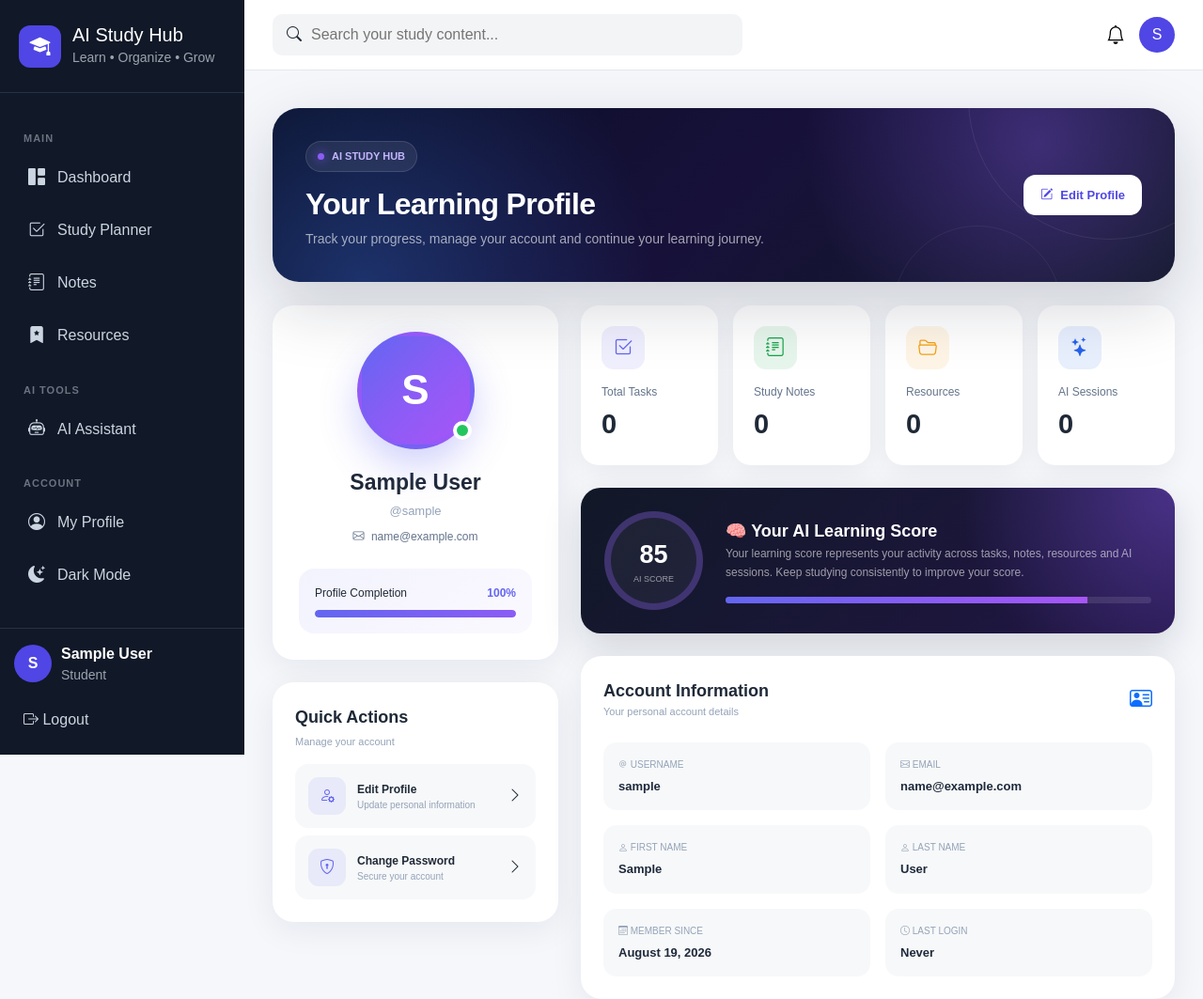
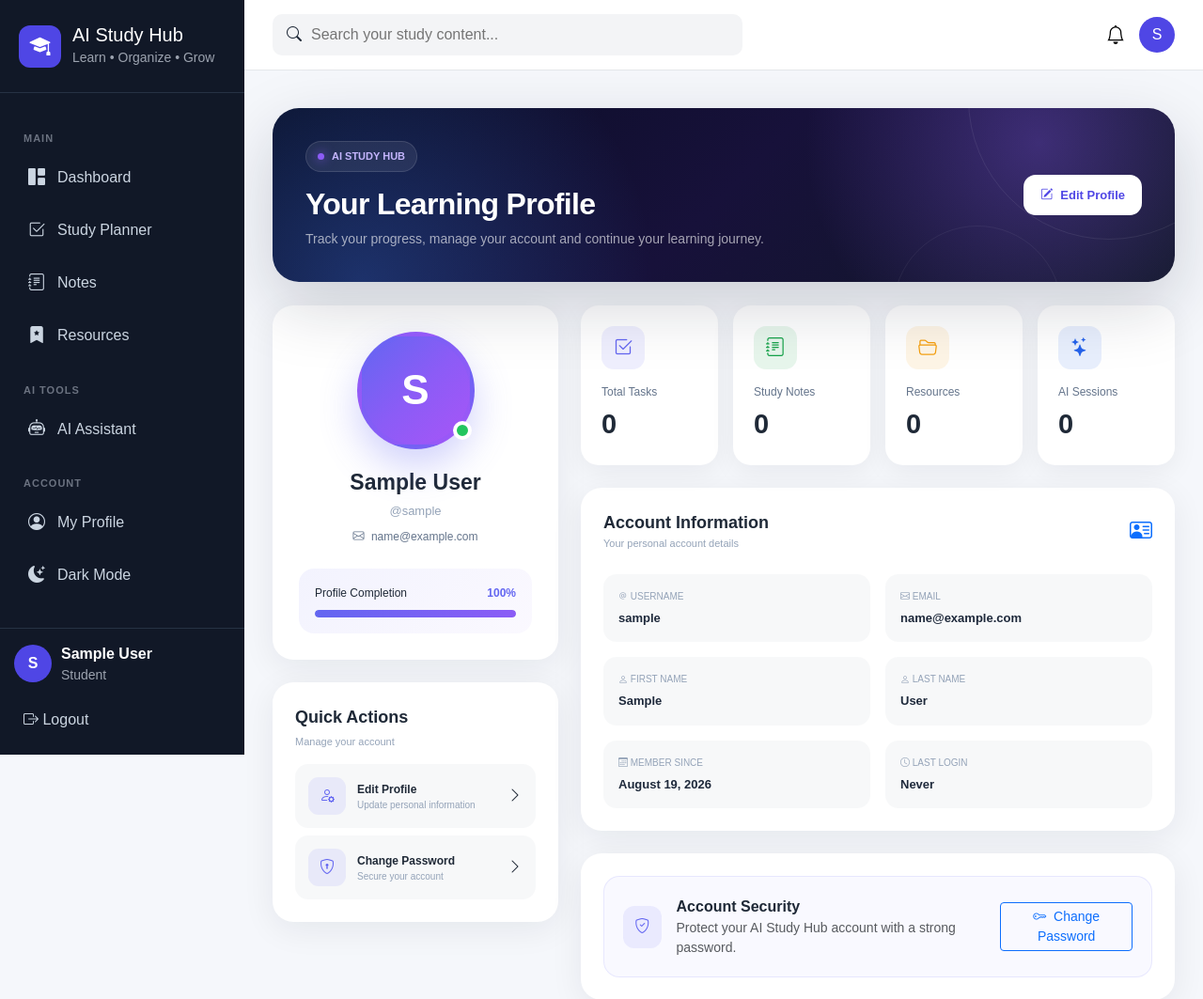
Before and after one commit to mrrdwan370-a11y/AI-study, a Django app: page /accounts/profile/ in a window 1280 px wide. Shown: the top 1063 px of the page at 94% size. Run offline with Django 5.2, Linux system fonts and the light colour scheme; the visitor is signed in with stand-in values (Sample User, id 1); data comes from the database, SQL or seed files in the repository; data that the repository does not hold is empty.

Commit message:
update project

```diff
--- a/accounts/models.py
+++ b/accounts/models.py
@@ -1,6 +1,7 @@
 from django.db import models
 from django.contrib.auth.models import User
-
+from django.db.models.signals import post_save
+from django.dispatch import receiver
 
 class Profile(models.Model):
     user = models.OneToOneField(
@@ -36,8 +37,6 @@
     def __str__(self):
         return self.user.username
 
-from django.db.models.signals import post_save
-from django.dispatch import receiver
 
 
 @receiver(post_save, sender=User)
--- a/accounts/templates/accounts/profile.html
+++ b/accounts/templates/accounts/profile.html
@@ -976,71 +976,7 @@
             </div>
 
 
-            <!-- AI LEARNING SCORE -->
 
-            <div class="ai-score mb-4">
-
-                <div class="row align-items-center">
-
-                    <div class="col-md-auto text-center mb-3 mb-md-0">
-
-                        <div class="score-circle">
-
-                            <div class="score-number">
-
-                                {{ learning_score|default:"85" }}
-
-                            </div>
-
-                            <div class="score-label">
-                                AI SCORE
-                            </div>
-
-                        </div>
-
-                    </div>
-
-
-                    <div class="col">
-
-                        <div class="score-title">
-
-                            🧠 Your AI Learning Score
-
-                        </div>
-
-                        <p class="score-description">
-
-                            Your learning score represents your activity
-                            across tasks, notes, resources and AI sessions.
-                            Keep studying consistently to improve your score.
-
-                        </p>
-
-
-                        <div
-                            class="progress mt-3"
-                            style="height:7px;background:rgba(255,255,255,.1);">
-
-                            <div
-                                class="progress-bar"
-                                style="
-                                    width: {{ learning_score|default:'85' }}%;
-                                    background:linear-gradient(
-                                        90deg,
-                                        #6366f1,
-                                        #a855f7
-                                    );
-                                ">
-                            </div>
-
-                        </div>
-
-                    </div>
-
-                </div>
-
-            </div>
 
 
             <!-- ACCOUNT INFORMATION -->
--- a/ai_assistant/admin.py
+++ b/ai_assistant/admin.py
@@ -1,5 +1,6 @@
 from django.contrib import admin
-# from .models import AIConversation, AIMessage
+
+# from .models import  AIMessage
 
 
 # @admin.register(AIConversation)
--- a/ai_assistant/forms.py
+++ b/ai_assistant/forms.py
@@ -2,7 +2,6 @@
 
 
 class ChatForm(forms.Form):
-
     message = forms.CharField(
         widget=forms.Textarea(
             attrs={
```
Also changed, not shown: accounts/admin.py (+1 -13 lines), accounts/forms.py (+0 -140 lines), accounts/urls.py (+7 -37 lines), accounts/views.py (+1 -6 lines), ai_assistant/models.py (+0 -8 lines), ai_assistant/urls.py (+2 -10 lines), ai_assistant/views.py (+0 -15 lines).
